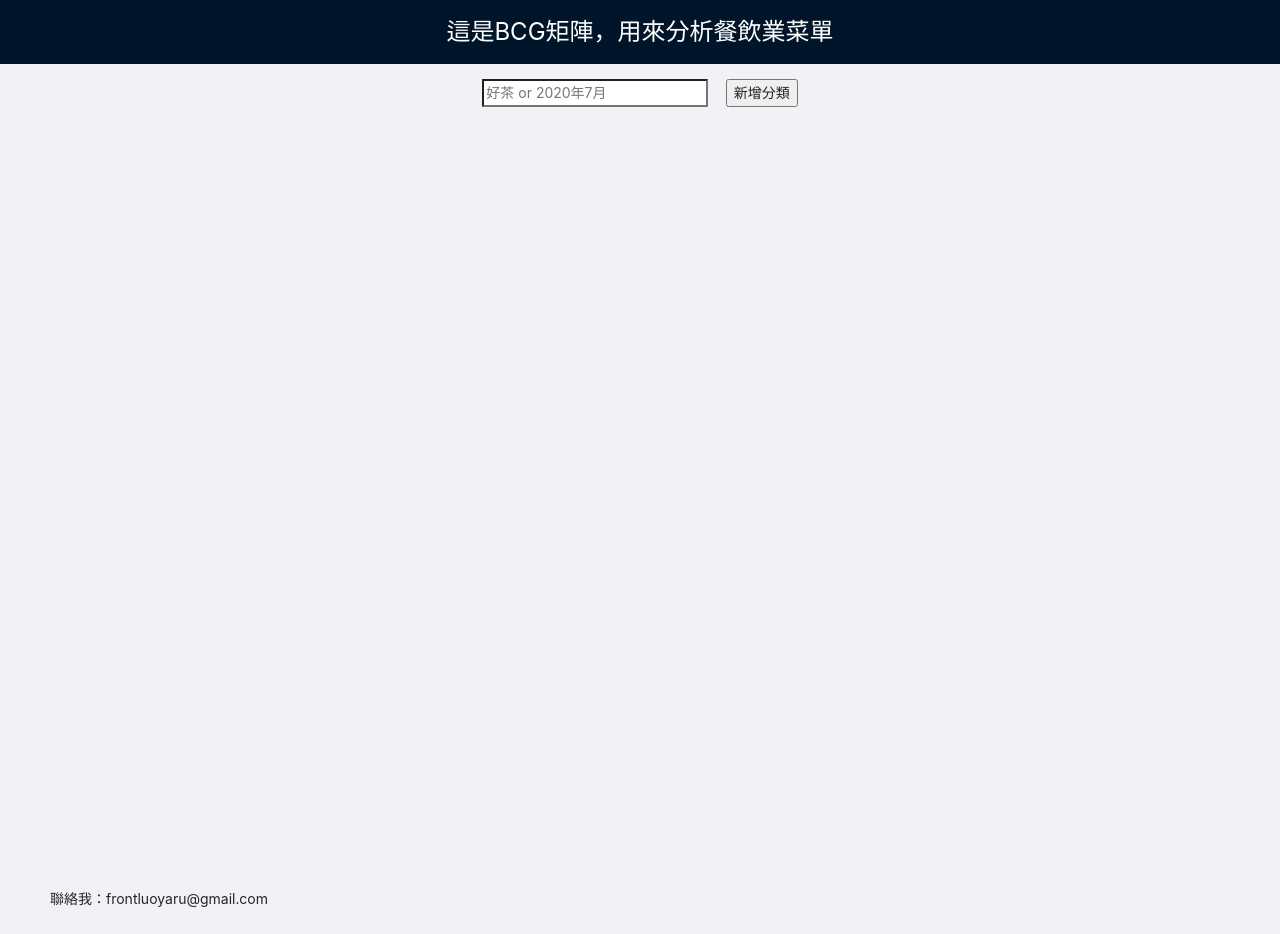
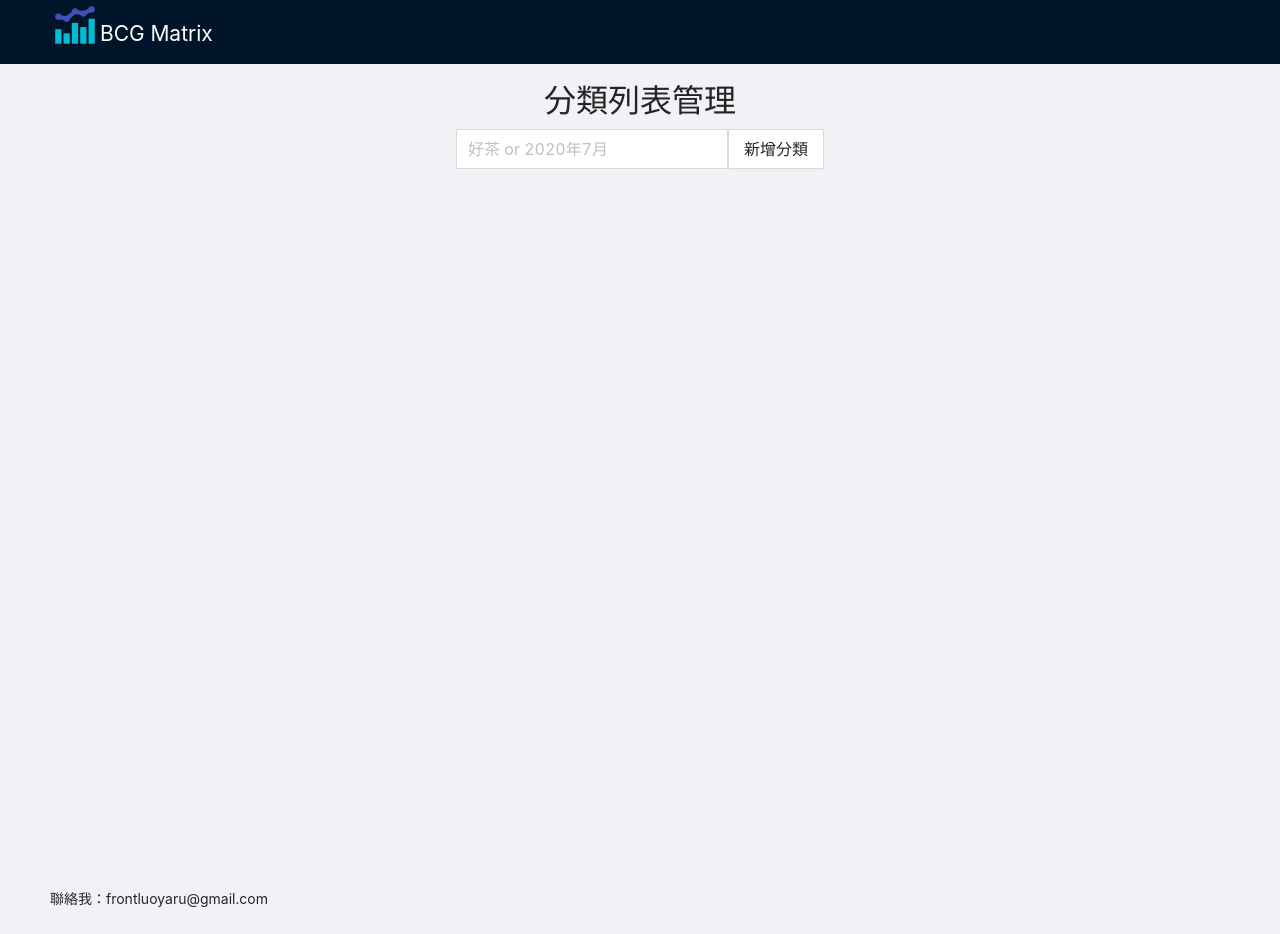
Before and after one commit to Luo-lulu/BCG, a React (Create React App) app: page /sort/1 in a window 1280 px wide. Built offline with nearby package versions, Linux system fonts and the light colour scheme.

Commit message:
add style

```diff
--- a/public/index.html
+++ b/public/index.html
@@ -24,7 +24,7 @@
       work correctly both with client-side routing and a non-root public URL.
       Learn how to configure a non-root public URL by running `npm run build`.
     -->
-    <title>BCG矩陣分析-餐飲版</title>
+    <title>BCG Matrix On Menu</title>
   </head>
   <body>
     <noscript>You need to enable JavaScript to run this app.</noscript>
--- a/src/component/BCG.css
+++ b/src/component/BCG.css
@@ -3,21 +3,33 @@
   height: 100%;
 }
 .sorts__from {
-  width: 70%;
   display: inline-block;
   padding: 15px;
 }
+
+/* .sort__btn:hover{
+} */
 .sort__input {
   margin-right: 2%;
 }
 .sort__group {
-  border: rgb(38, 36, 51);
+  display: flex;
+  justify-content: space-between;
+  border-radius: 5px;
+  color: white;
+  font-size: 18px;
+  background-color: rgb(18, 38, 54);
+  margin: 10px;
 }
 .sort {
-  margin-right: 3%;
+  letter-spacing:2px ;
+  font-size: 16px;
+  color: aliceblue;
+  margin:0% 3%;
 }
 .header__content {
-  font-size: 3vh;
+  margin-bottom: 10px;
+  font-size: 1.5em;
   color: white;
   text-align: center;
 }
@@ -25,7 +37,9 @@
   display: inline-flexbox;
 }
 .item__list {
-  max-height: 15%;
+  display: inline-blocks;
+  border: steelblue 1px solid;
+  max-height: 20%;
   overflow: auto;
 
 }
@@ -36,3 +50,11 @@
 .content{
   height: 100vh;
 }
+.h_text{
+  font-size: 32px;
+  font-family: 'Courier New', Courier, monospace;
+}
+
+.delete__icon:hover{
+cursor: pointer;
+}
--- a/src/component/Header.js
+++ b/src/component/Header.js
@@ -1,13 +1,17 @@
 import React from "react";
 import "./BCG.css";
 import { Layout, Row, Col } from "antd";
+import { FcComboChart } from "react-icons/fc";
 function Header() {
   const { Header } = Layout;
   return (
     <Header>
-      <Row justify="center">
-        <Col xs={24} sm={24} md={24} className="header__content">
-          這是BCG矩陣，用來分析餐飲業菜單
+      <Row justify="start" align="middle">
+        <Col>
+        <FcComboChart style={{ fontSize: 50 }}/>
+        </Col>
+        <Col  className="header__content">
+        <span>BCG Matrix</span>
         </Col>
       </Row>
     </Header>
--- a/src/component/SortFrom.js
+++ b/src/component/SortFrom.js
@@ -1,5 +1,6 @@
 import React, { useState } from "react";
-import { Layout, Row, Col } from "antd";
+import { Layout, Row, Col,Input ,Button } from "antd";
+// import { RiPlayListAddFill } from "react-icons/ri";
 // import { Link } from "react-router-dom";
 function SortFrom(props) {
   const { Content } = Layout;
@@ -20,23 +21,33 @@
   return (
     <Content>
       <Row justify="center">
+
         <form
           xs={24}
           sm={20}
           md={16}
-          onSubmit={handleSubmit}
           className="sorts__from"
         >
           <Row justify="center">
-            <input
+          <Col>
+        <div className="h_text">分類列表管理</div>
+       </Col>
+          </Row>
+          <Row justify="center">
+            <Col>
+            <Input
+              size="large"
               className="sort__input"
               type="text"
               placeholder="好茶 or 2020年7月"
               value={sort}
               name="text"
               onChange={handleInputChange}
-            ></input>
-            <button className="sort__btn">新增分類</button>
+            ></Input>
+            </Col>
+            <Col>
+            <Button onClick={handleSubmit} size="large" className="sort__btn" >新增分類</Button>
+            </Col>
           </Row>
         </form>
       </Row>
--- a/src/component/SortList.js
+++ b/src/component/SortList.js
@@ -1,5 +1,5 @@
 import React, { useState, useEffect } from "react";
-import { RiDeleteBin6Line } from "react-icons/ri";
+import { BsX } from "react-icons/bs";
 import { Link } from "react-router-dom";
 import SortFrom from "./SortFrom";
 import { Row, Col } from "antd";
@@ -18,11 +18,9 @@
     }
     const newSorts = [sort, ...sorts];
     setSorts(newSorts);
-    //console.log(sort, ...sorts);
   };
 
   const removeSort = id => {
-    //console.log(id)
     const removeArray = [...sorts].filter(sort => sort.id !== id);
     setSorts(removeArray);
   };
@@ -30,7 +28,7 @@
   const SortItem = ({ sorts }) => {
 
     return sorts.map((sort, index) => (
-      <Col xs={8} sm={6} md={4} key={index} className="sort__group">
+      <Col  xs={10} sm={8} md={3} key={index} className="sort__group">
         <Link
           to={{
             pathname: "sort/" + sort.text,
@@ -43,7 +41,8 @@
             {sort.text}
           </span>
         </Link>
-        <RiDeleteBin6Line
+
+        <BsX
           onClick={() => {
             removeSort(sort.id)
           }}
@@ -53,18 +52,24 @@
     ));
   };
 
-  const ItemList = () => {
-    return (
-      <Row className="item__list">
-        <SortItem sorts={sorts} removeSort={removeSort} />
-      </Row>
-    );
-  };
+  // const ItemList = () => {
+  //   return (
+  //     <Row  justify="center">
+  //       <Col className="item__list" xs={22} sm={22} md={20}>
+  //       <SortItem sorts={sorts} removeSort={removeSort} />
+  //       </Col>
+  //     </Row>
+  //   );
+  // };
 
   return (
     <div className="content">
       <SortFrom onSubmit={addSort} />
-      <ItemList />
+      <Row  justify="center">
+
+        <SortItem sorts={sorts} removeSort={removeSort} />
+
+      </Row>
     </div>
   );
 }
```
Also changed, not shown: 1 other file (tests, documents, lock files or other folders).
